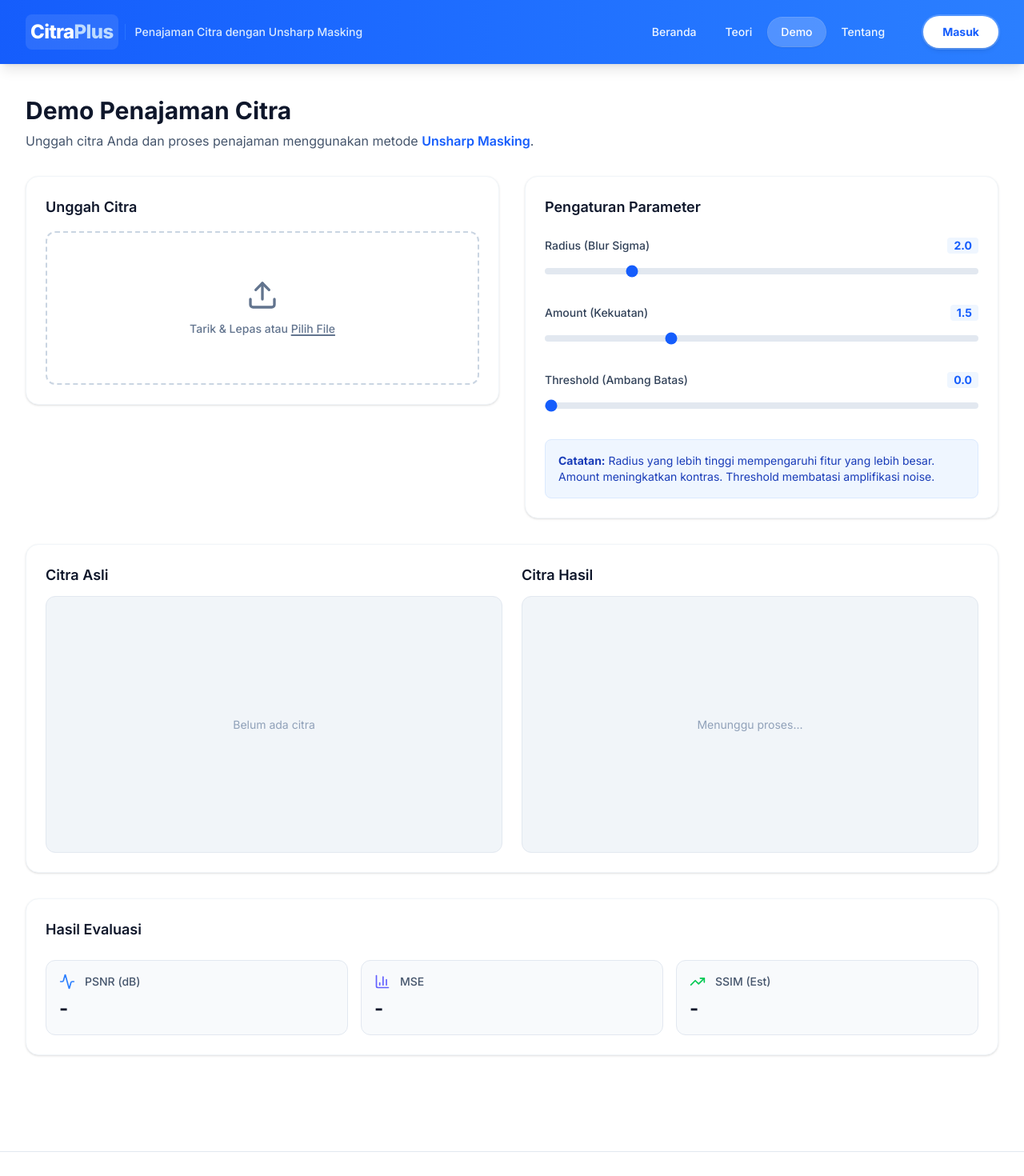
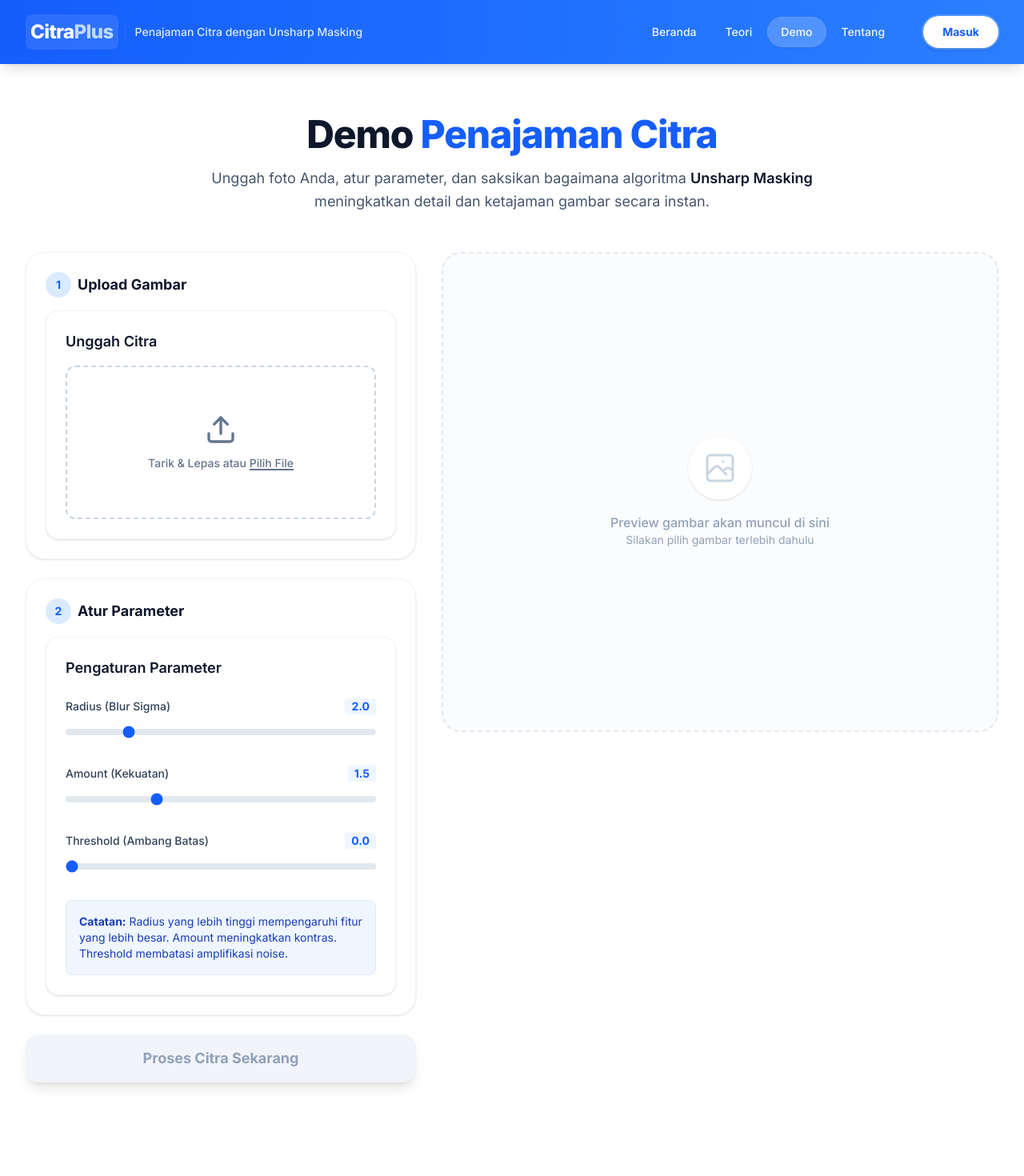
Before and after one commit to codebyyanto/CitraPlus, a Next.js app: page /demo in a window 1280 px wide. Shown: the top 1470 px of the page at 80% size. Built offline with nearby package versions, Linux system fonts and the light colour scheme.

Commit message:
update tampilan dan tata letak halaman demo

```diff
--- a/app/demo/page.tsx
+++ b/app/demo/page.tsx
@@ -5,6 +5,7 @@ import UploadBox from '@/components/UploadBox';
 import ParameterPanel from '@/components/ParameterPanel';
 import ImageCompare from '@/components/ImageCompare';
 import ResultInfo from '@/components/ResultInfo';
+import MotionWrapper from '@/components/MotionWrapper';
 
 export default function DemoPage() {
     const [file, setFile] = useState<File | null>(null);
@@ -75,33 +76,39 @@ export default function DemoPage() {
     };
 
     return (
-        <div className="max-w-7xl mx-auto px-4 sm:px-6 lg:px-8 py-10 space-y-8">
-            <div>
-                <h1 className="text-3xl font-bold text-slate-900">Demo Penajaman Citra</h1>
-                <p className="mt-2 text-slate-600">
-                    Unggah citra Anda dan proses penajaman menggunakan metode <span className="font-semibold text-blue-600">Unsharp Masking</span>.
+        <div className="max-w-7xl mx-auto px-4 sm:px-6 lg:px-8 py-16 space-y-12">
+            <MotionWrapper delay={0.1}>
+                <div className="text-center max-w-3xl mx-auto">
+                    <h1 className="text-4xl font-extrabold text-slate-900 tracking-tight sm:text-5xl mb-4">
+                        Demo <span className="text-blue-600">Penajaman Citra</span>
+                    </h1>
+                    <p className="text-lg text-slate-600 leading-relaxed">
+                        Unggah foto Anda, atur parameter, dan saksikan bagaimana algoritma <span className="font-semibold text-slate-900">Unsharp Masking</span> meningkatkan detail dan ketajaman gambar secara instan.
                     </p>
                 </div>
+            </MotionWrapper>
 
-            <div className="grid grid-cols-1 lg:grid-cols-2 gap-8">
-                {/* Left Column: Upload */}
-                <div className="space-y-6">
+            <div className="grid grid-cols-1 lg:grid-cols-12 gap-8 lg:items-start">
+                {/* Left Column: Controls (Upload & Params) */}
+                <div className="lg:col-span-5 space-y-6 lg:sticky lg:top-28 h-fit">
+                    <MotionWrapper delay={0.2} type="slideUp">
+                        <div className="bg-white p-6 rounded-3xl shadow-sm border border-slate-100">
+                            <h3 className="text-lg font-bold text-slate-900 mb-4 flex items-center gap-2">
+                                <span className="flex items-center justify-center w-8 h-8 rounded-full bg-blue-100 text-blue-600 text-sm font-bold">1</span>
+                                Upload Gambar
+                            </h3>
                             <UploadBox onImageSelected={handleImageSelected} />
-                    {file && (
-                        <div className="flex justify-end">
-                            <button
-                                onClick={handleProcess}
-                                disabled={isProcessing}
-                                className="w-full sm:w-auto bg-blue-600 text-white px-6 py-3 rounded-xl font-semibold shadow-lg shadow-blue-200 hover:bg-blue-700 hover:shadow-blue-300 transition-all disabled:opacity-50 disabled:cursor-not-allowed cursor-pointer"
-                            >
-                                {isProcessing ? 'Memproses...' : 'Proses Citra'}
-                            </button>
                         </div>
-                    )}
-                </div>
+                    </MotionWrapper>
 
-                {/* Right Column: Parameters */}
-                <div className="h-full">
+                    <MotionWrapper delay={0.3} type="slideUp">
+                        <div className="bg-white p-6 rounded-3xl shadow-sm border border-slate-100 relative overflow-hidden">
+                            <h3 className="text-lg font-bold text-slate-900 mb-4 flex items-center gap-2">
+                                <span className="flex items-center justify-center w-8 h-8 rounded-full bg-blue-100 text-blue-600 text-sm font-bold">2</span>
+                                Atur Parameter
+                            </h3>
+
+                            <div className="relative z-10">
                                 <ParameterPanel
                                     radius={radius}
                                     amount={amount}
@@ -112,12 +119,78 @@ export default function DemoPage() {
                                 />
                             </div>
                         </div>
+                    </MotionWrapper>
 
-            {/* Comparison Section */}
+                    <MotionWrapper delay={0.4} type="slideUp">
+                        <button
+                            onClick={handleProcess}
+                            disabled={!file || isProcessing}
+                            className={`
+                                w-full py-4 rounded-2xl font-bold text-lg shadow-lg transform transition-all duration-300
+                                ${!file || isProcessing
+                                    ? 'bg-slate-100 text-slate-400 cursor-not-allowed'
+                                    : 'bg-gradient-to-r from-blue-600 to-blue-700 text-white hover:shadow-blue-200 hover:scale-[1.02] active:scale-[0.98]'
+                                }
+                            `}
+                        >
+                            {isProcessing ? (
+                                <span className="flex items-center justify-center gap-2">
+                                    <svg className="animate-spin h-5 w-5 text-white" xmlns="http://www.w3.org/2000/svg" fill="none" viewBox="0 0 24 24">
+                                        <circle className="opacity-25" cx="12" cy="12" r="10" stroke="currentColor" strokeWidth="4"></circle>
+                                        <path className="opacity-75" fill="currentColor" d="M4 12a8 8 0 018-8V0C5.373 0 0 5.373 0 12h4zm2 5.291A7.962 7.962 0 014 12H0c0 3.042 1.135 5.824 3 7.938l3-2.647z"></path>
+                                    </svg>
+                                    Memproses...
+                                </span>
+                            ) : (
+                                'Proses Citra Sekarang'
+                            )}
+                        </button>
+                    </MotionWrapper>
+                </div>
+
+                {/* Right Column: Preview & Results */}
+                <div className="lg:col-span-7 space-y-8">
+                    {!file ? (
+                        <MotionWrapper delay={0.3} type="scale">
+                            <div className="border-2 border-dashed border-slate-200 rounded-3xl h-[600px] flex flex-col items-center justify-center text-slate-400 bg-slate-50/50">
+                                <div className="p-4 bg-white rounded-full mb-4 shadow-sm">
+                                    <svg xmlns="http://www.w3.org/2000/svg" className="h-12 w-12 text-slate-300" fill="none" viewBox="0 0 24 24" stroke="currentColor">
+                                        <path strokeLinecap="round" strokeLinejoin="round" strokeWidth={1.5} d="M4 16l4.586-4.586a2 2 0 012.828 0L16 16m-2-2l1.586-1.586a2 2 0 012.828 0L20 14m-6-6h.01M6 20h12a2 2 0 002-2V6a2 2 0 00-2-2H6a2 2 0 00-2 2v12a2 2 0 002 2z" />
+                                    </svg>
+                                </div>
+                                <p className="font-medium">Preview gambar akan muncul di sini</p>
+                                <p className="text-sm">Silakan pilih gambar terlebih dahulu</p>
+                            </div>
+                        </MotionWrapper>
+                    ) : (
+                        <div className="space-y-8">
+                            <MotionWrapper delay={0.1} type="scale">
+                                <div className="bg-slate-900 rounded-3xl overflow-hidden shadow-2xl ring-1 ring-slate-900/5">
+                                    <div className="p-4 border-b border-white/10 flex justify-between items-center bg-black/20">
+                                        <h3 className="text-white font-medium flex items-center gap-2">
+                                            <span className="w-2 h-2 rounded-full bg-green-500 animate-pulse"></span>
+                                            Live Preview
+                                        </h3>
+                                        {!processedPreview && <span className="text-slate-400 text-xs uppercase tracking-wider font-bold">Original Image</span>}
+                                        {processedPreview && <span className="text-blue-400 text-xs uppercase tracking-wider font-bold">Comparison Mode</span>}
+                                    </div>
+                                    <div className="relative">
                                         <ImageCompare originalSrc={originalPreview} processedSrc={processedPreview} />
+                                    </div>
+                                </div>
+                            </MotionWrapper>
 
-            {/* Results Section */}
+                            {processedPreview && (
+                                <MotionWrapper delay={0.2} type="slideUp">
+                                    <div className="bg-white rounded-3xl p-1 shadow-sm border border-slate-100">
                                         <ResultInfo metrics={metrics} onDownload={handleDownload} processedSrc={processedPreview} />
+                                    </div>
+                                </MotionWrapper>
+                            )}
+                        </div>
+                    )}
+                </div>
+            </div>
         </div>
     );
 }
--- a/components/ImageCompare.tsx
+++ b/components/ImageCompare.tsx
@@ -10,7 +10,7 @@ interface ImageCompareProps {
 export default function ImageCompare({ originalSrc, processedSrc }: ImageCompareProps) {
     return (
         <div className="bg-white p-6 rounded-2xl shadow-sm border border-slate-100">
-            <div className="grid grid-cols-1 md:grid-cols-2 gap-6">
+            <div className="grid grid-cols-1 gap-8">
                 {/* Original */}
                 <div>
                     <h3 className="text-lg font-semibold text-slate-900 mb-3">Citra Asli</h3>
```
Lines whose indentation alone changed are shown as unchanged.
